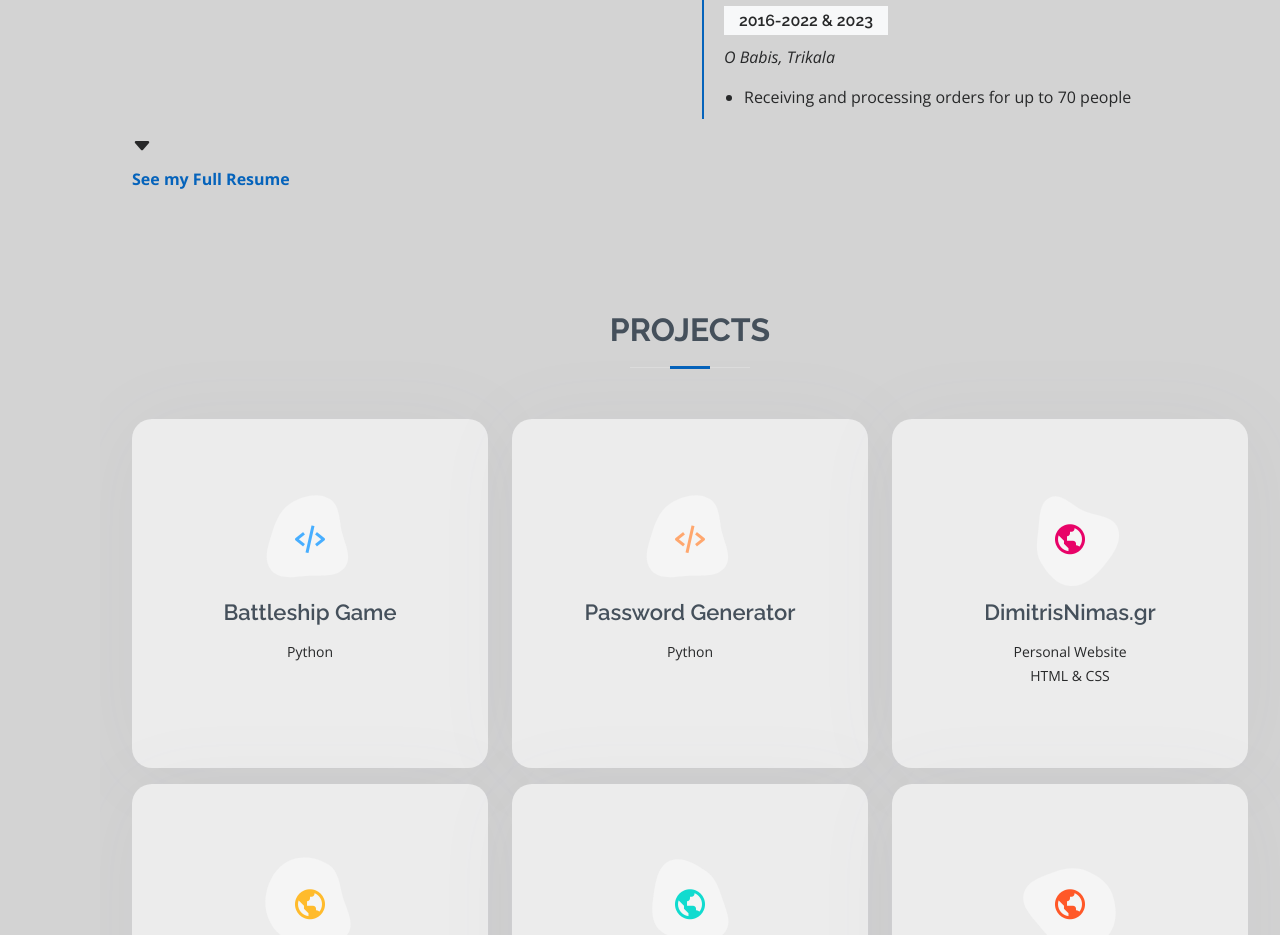
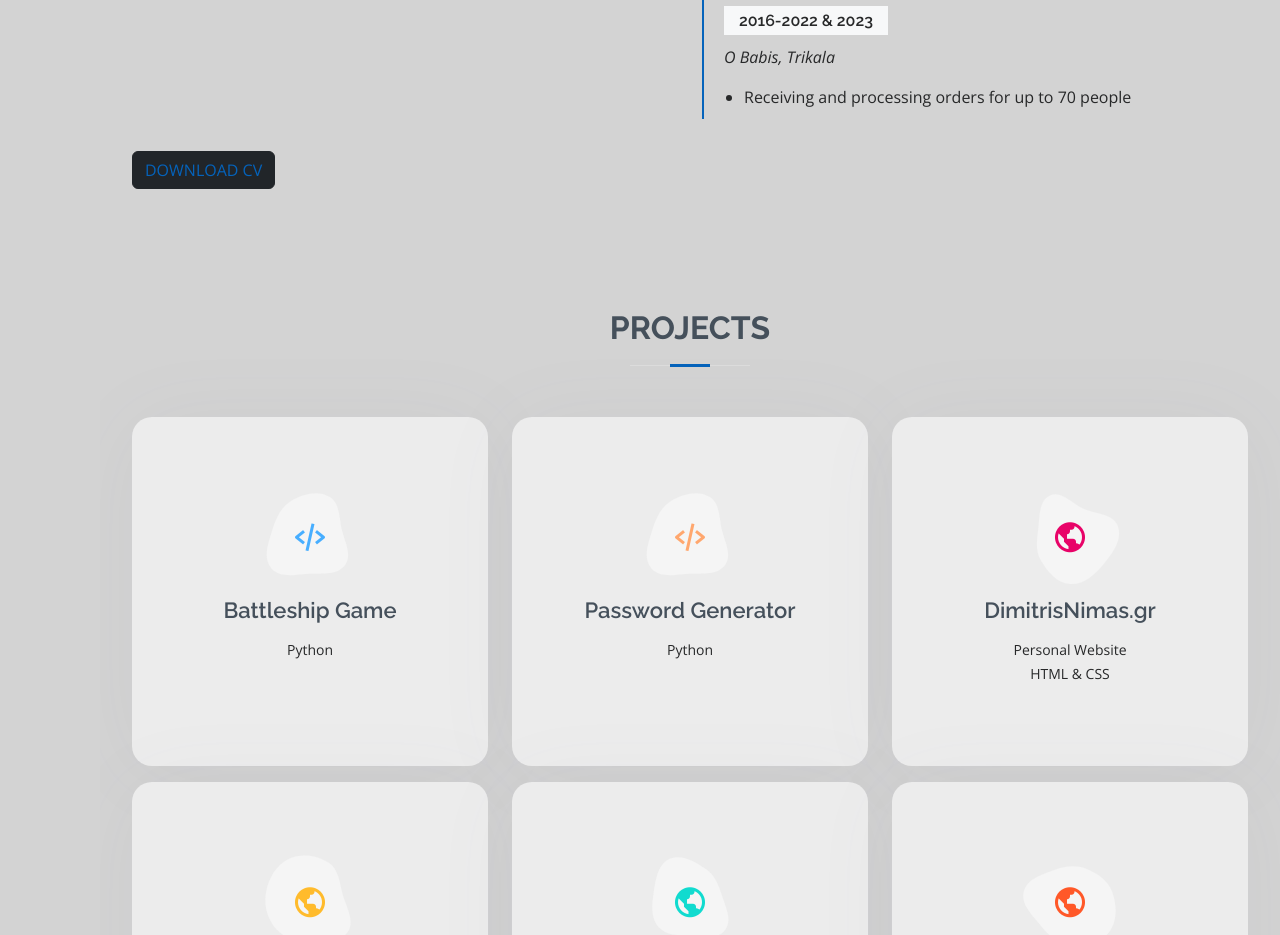
Before and after one commit to nimasweb/dimitrisnimas, a plain HTML site: page index.html in a window 1280 px wide. Shown: the part 3900-4835 px from the top of the page. Drawn offline with nearby package versions, Linux system fonts and the light colour scheme.

Commit message:
index.html

```diff
--- a/index.html
+++ b/index.html
@@ -380,8 +380,10 @@
             </div>
           </div>
         </div>
-
-        <h5><i class="bi bi-caret-down-fill"></i></h5> <a href="assets/pdf/DimitrisNimasCV-en.pdf" target="_blank" rel="noopener"><b>See my Full Resume</b></a>
+        <div class="buttons pt-3">
+            <button class="btn btn-dark rounded"><a href="assets/pdf/DimitrisNimasCV-en.pdf" target="_blank" rel="noopener">DOWNLOAD CV</button>
+        </div>
+        <!--<h5><i class="bi bi-caret-down-fill"></i></h5> <a href="assets/pdf/DimitrisNimasCV-en.pdf" target="_blank" rel="noopener"><b>See my Full Resume</b></a>-->
 
 
 
```
